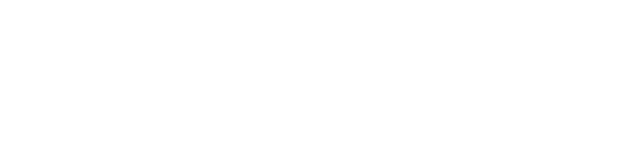
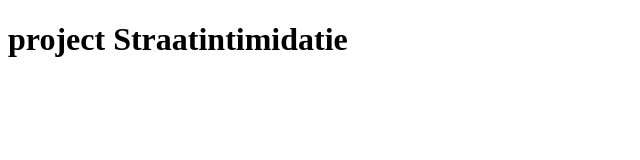
Before and after one commit to joelheezen/Straatintimidatie-onpager, a plain HTML site: page index.html in a window 1280 px wide. Shown: the whole page, without its empty margins (0-640 px from the left). Drawn offline with Linux system fonts and the light colour scheme.

Commit message:
added h1 to see github pages

```diff
--- a/index.html
+++ b/index.html
@@ -8,5 +8,6 @@
         <title>Straatintimidatie</title>
     </head>
     <body>
+        <h1>project Straatintimidatie</h1>
     </body>
 </html>
```
